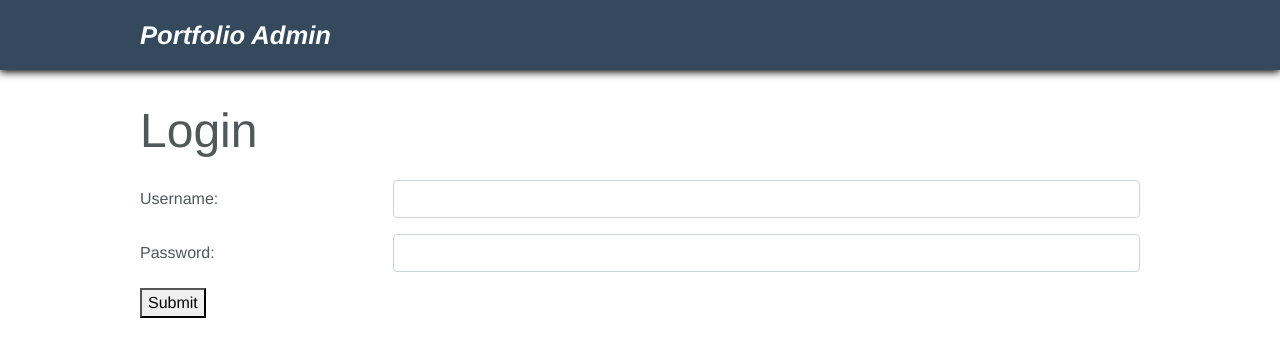
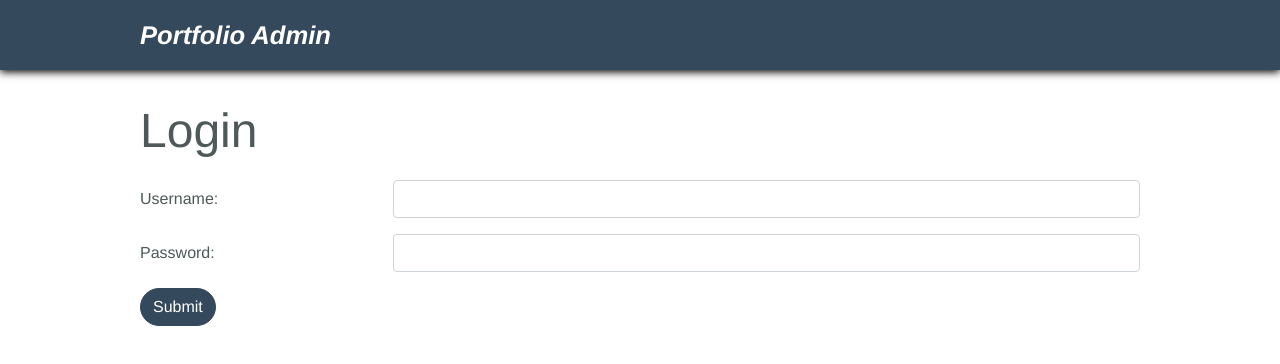
Before and after one commit to meshu-dev/portfolio-admin, a Vue app: page /login in a window 1280 px wide. Shown: the top 364 px of the page. Built offline with nearby package versions, Linux system fonts and the light colour scheme; no server answers.

Commit message:
Wrapped github url in a tag on project view page

```diff
--- a/src/App.vue
+++ b/src/App.vue
@@ -38,7 +38,7 @@ export default {
     cursor: pointer;
   }
   .btn {
-    max-height: 40px;
+    max-height: 46px;
   }
   .btn-primary {
     color: #fff;
--- a/src/views/Login.vue
+++ b/src/views/Login.vue
@@ -31,7 +31,11 @@
           required
         ></b-form-input>
       </b-form-group>
-      <button type="submit" class="button">Submit</button>
+      <b-button
+        pill
+        variant="primary"
+        type="submit">Submit
+      </b-button>
     </b-form>
   </div>
 </template>
--- a/src/views/ProjectView.vue
+++ b/src/views/ProjectView.vue
@@ -16,7 +16,14 @@
       <dt>Description</dt>
       <dd>{{ project.description }}</dd>
       <dt>GitHub repository link</dt>
-      <dd>{{ project.githubUrl ? project.githubUrl : 'None'  }}</dd>
+      <dd>
+        <template v-if="project.githubUrl">
+          <a :href="project.githubUrl" target="_blank">{{ project.githubUrl }}</a>
+        </template>
+        <template v-else>
+          None
+        </template>
+      </dd>
       <dt>Image</dt>
       <dd>
         <img :src="project.images[0] ? project.images[0]['imageUrl'] : ''" />
```
